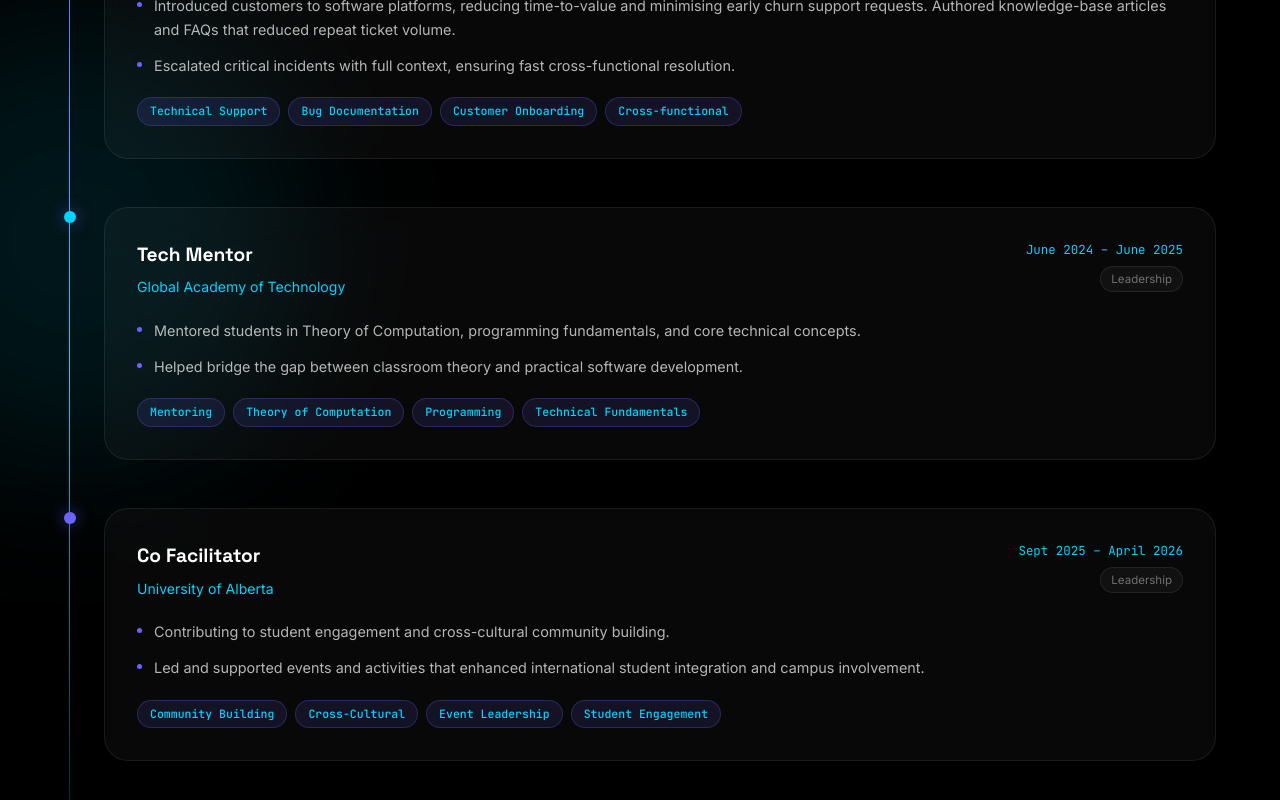
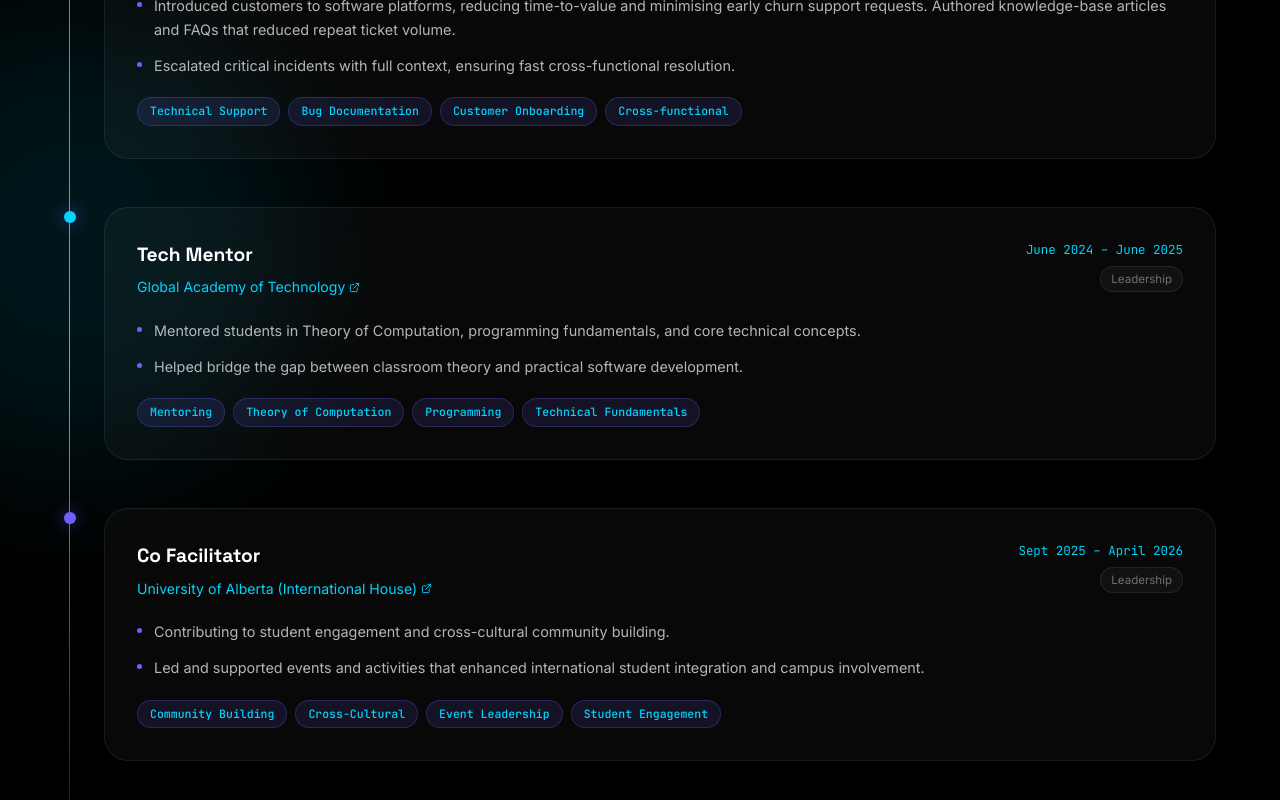
Before and after one commit to Pranav-ns/Portfolio, a Next.js app: page / in a window 1280 px wide. Shown: the part 2366-3166 px from the top of the page. Built offline with nearby package versions, Linux system fonts and the light colour scheme.

Commit message:
content: add links to organizations and update UofA name

```diff
--- a/src/components/Experience.tsx
+++ b/src/components/Experience.tsx
@@ -8,7 +8,7 @@ const experiences = [
   {
     role: "Technical Support Intern",
     company: "Joint Role Media",
-    companyUrl: "#",
+    companyUrl: "https://jointrolemedia.com/",
     period: "Mar 2025 – Aug 2025",
     location: "Bangalore",
     type: "Full-time",
@@ -23,7 +23,7 @@ const experiences = [
   {
     role: "Tech Mentor",
     company: "Global Academy of Technology",
-    companyUrl: "#",
+    companyUrl: "https://www.gat.ac.in/",
     period: "June 2024 – June 2025",
     location: "Leadership",
     type: "Leadership",
@@ -36,8 +36,8 @@ const experiences = [
   },
   {
     role: "Co Facilitator",
-    company: "University of Alberta",
-    companyUrl: "#",
+    company: "University of Alberta (International House)",
+    companyUrl: "https://www.ualberta.ca/en/international/global-education/international-house/index.html",
     period: "Sept 2025 – April 2026",
     location: "Leadership",
     type: "Leadership",
```
